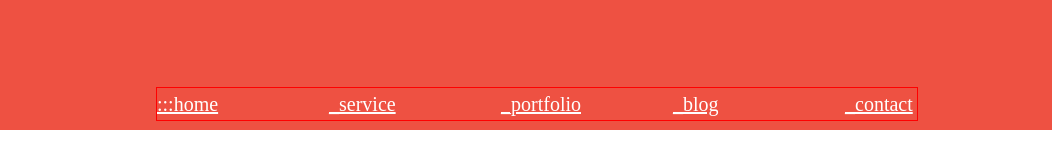
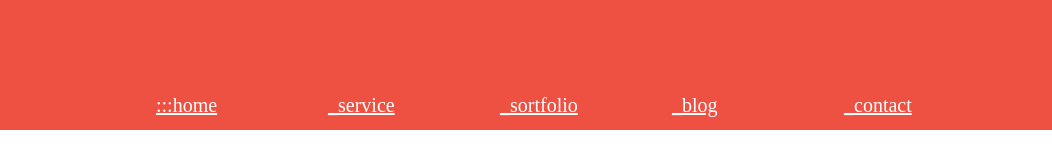
Before and after one commit to eiwzaza/Project-geminine, a plain HTML site: page index.html in a window 1280 px wide. Shown: the full height of the page, 228-1280 px from the left. Drawn offline with Linux system fonts and the light colour scheme.

Commit message:
Add files via upload

```diff
--- a/index.html
+++ b/index.html
@@ -22,16 +22,17 @@
                         <path d="M118.562 11.7873C120.627 9.71226 123.11 8.67476 126.012 8.67476C128.914 8.67476 131.384 9.71226 133.42 11.7873C135.485 13.8342 136.518 16.3158 136.518 19.2321V27.6863C136.518 28.2752 136.308 28.7799 135.89 29.2005C135.499 29.5931 135.011 29.7894 134.425 29.7894C133.867 29.7894 133.379 29.5931 132.96 29.2005C132.569 28.7799 132.374 28.2752 132.374 27.6863V19.2321C132.374 17.4655 131.746 15.9653 130.491 14.7315C129.263 13.4697 127.77 12.8388 126.012 12.8388C124.254 12.8388 122.748 13.4697 121.492 14.7315C120.264 15.9653 119.651 17.4655 119.651 19.2321V27.6863C119.651 28.2752 119.441 28.7799 119.023 29.2005C118.632 29.5931 118.144 29.7894 117.558 29.7894C117 29.7894 116.511 29.5931 116.093 29.2005C115.702 28.7799 115.507 28.2752 115.507 27.6863V19.2321C115.507 16.3158 116.525 13.8342 118.562 11.7873Z" fill="white"/>
                         <path d="M149.495 8.67476C152.257 8.67476 154.699 9.62814 156.819 11.5349C158.94 13.4417 160 16.0074 160 19.2321C160 19.7929 159.791 20.2836 159.372 20.7042C158.982 21.0968 158.493 21.2931 157.907 21.2931H143.468C143.914 22.5829 144.681 23.6344 145.77 24.4476C146.858 25.2328 148.1 25.6253 149.495 25.6253C151.197 25.6253 152.759 25.1627 154.182 24.2373C154.685 23.9289 155.201 23.8868 155.731 24.1111C156.289 24.3074 156.694 24.672 156.945 25.2047C157.447 26.2703 157.112 27.1956 155.94 27.9808C155.103 28.5416 154.224 28.9762 153.303 29.2846C152.41 29.565 151.741 29.7193 151.294 29.7473C150.848 29.7754 150.248 29.7894 149.495 29.7894C146.593 29.7894 144.109 28.7659 142.045 26.7189C140.008 24.6439 138.989 22.1483 138.989 19.2321C138.989 16.3158 140.008 13.8342 142.045 11.7873C144.109 9.71226 146.593 8.67476 149.495 8.67476ZM153.22 13.9324C152.104 13.2033 150.862 12.8388 149.495 12.8388C148.127 12.8388 146.886 13.2454 145.77 14.0586C144.681 14.8437 143.914 15.8672 143.468 17.129H155.563C155.145 15.727 154.364 14.6614 153.22 13.9324Z" fill="white"/>
                         </svg>
-
-                    </a>
                 </div>
             </div>
             <div class="menu">
-            <a href="">:::home </a>
-            <a href="">_service</a>
-            <a href="">_portfolio</a>
-            <a href="">_blog</a>
-            <a href="">_contact</a>
+                    <a href="">:::home</a>
+                    <a href="">_service</a>
+                    <a href="">_sortfolio</a>
+                    <a href="">_blog</a>
+                    <a href="">_contact</a>
+            </div>
+            <div class="frame466">
+
             </div>
         </div>
     </div>
--- a/style.css
+++ b/style.css
@@ -31,16 +31,21 @@
     left: 30%;
     bottom: 7.31%;
     gap: 100px;
-   border: 1px solid red;
 }
 
 .menu a {
 width: 72px;
 height: 32px;
-    font-family: 'LINE Seed Sans TH';
+font-family: ;
 font-style: normal;
 font-weight: 400;
 font-size: 20px;
 line-height: 32px;
+/* identical to box height */
+/* serious white */
 color: #FFFFFF;
+/* Inside auto layout */
+flex: none;
+order: 0;
+flex-grow: 0;
 }
```
Lines whose indentation alone changed are shown as unchanged.
